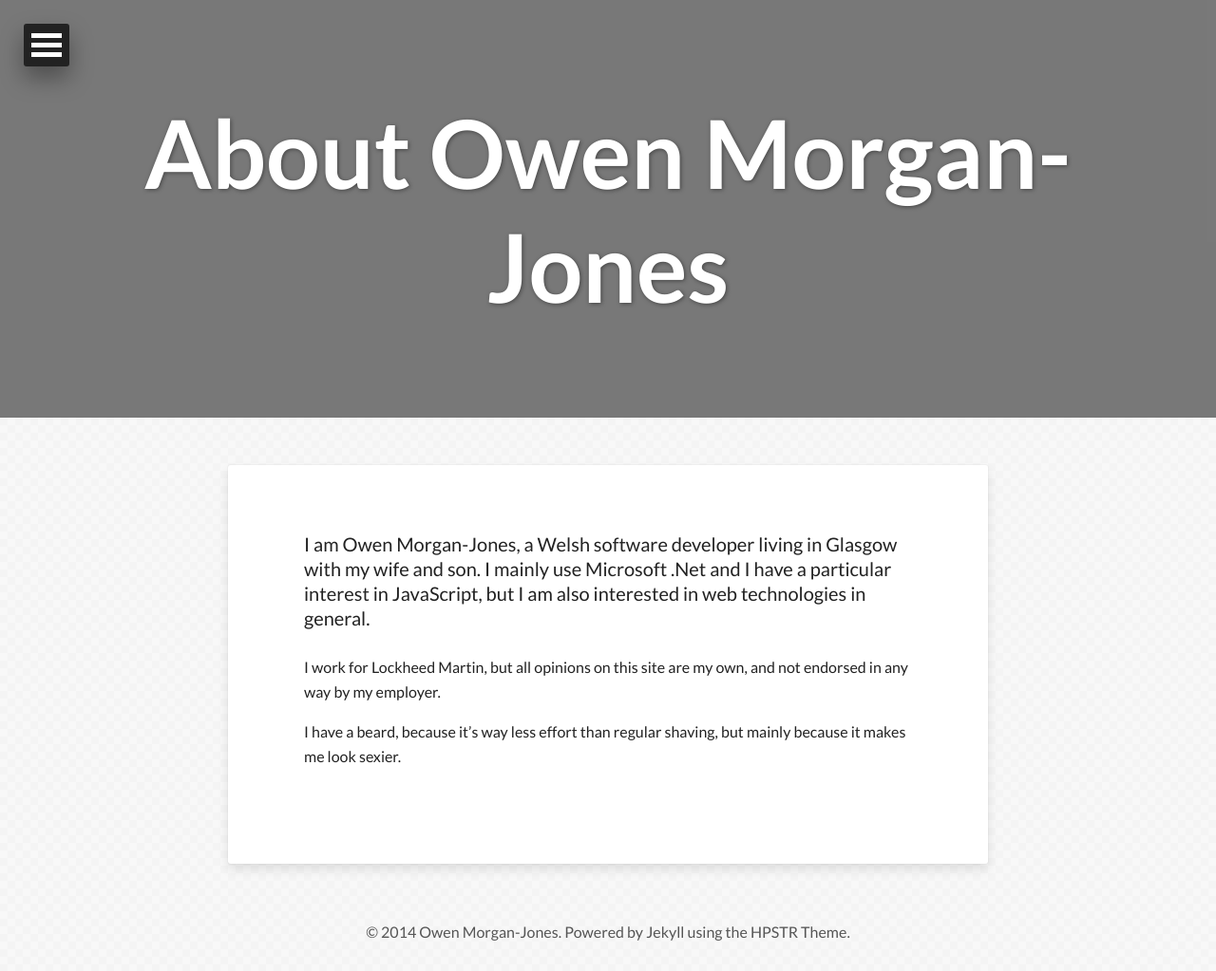
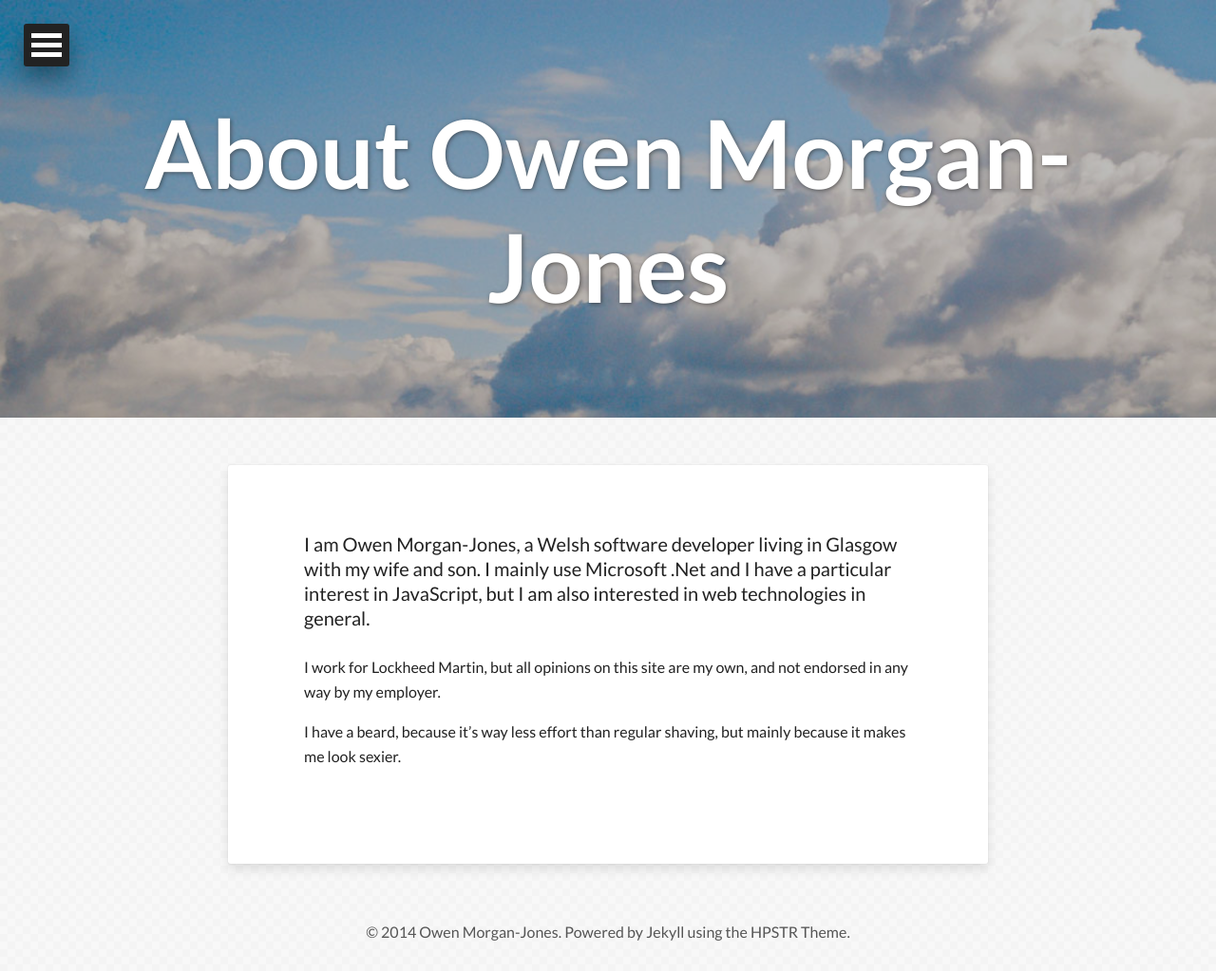
Before and after one commit to Sharkwald/sharkwald.github.io, a Jekyll site: the page built from about.md, in a window 1280 px wide. Shown: the whole page at 95% size. Built offline with Jekyll 4.4.1, drawn with Linux system fonts in a browser that asks for light colours; nearby versions of some CDN libraries.

Commit message:
fixed image on about page

```diff
--- a/about.md
+++ b/about.md
@@ -4,7 +4,7 @@ permalink: /about/
 title: About Owen Morgan-Jones
 tags:
 image:
-  feature: main-banner.jpg
+  feature: main_banner.jpg
 ---
 
 I am Owen Morgan-Jones, a Welsh software developer living in Glasgow
```
